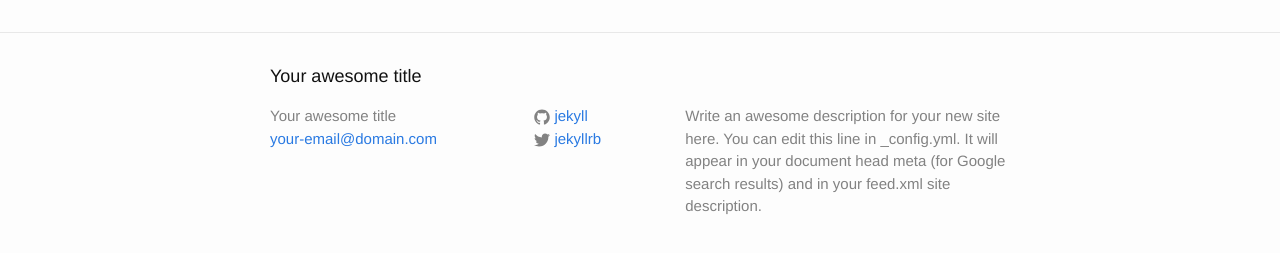
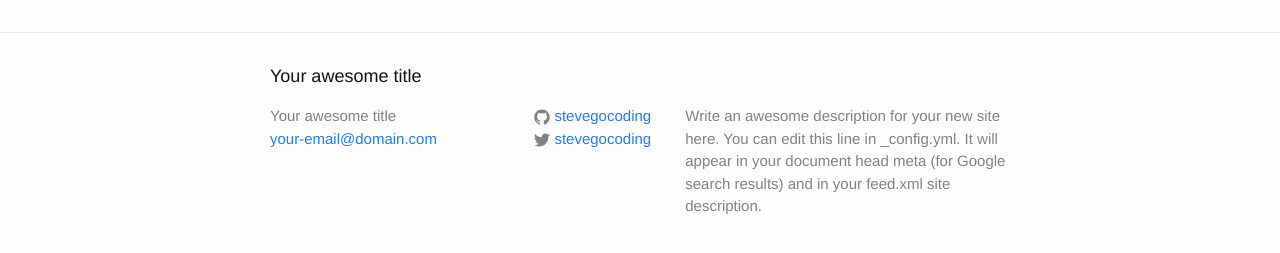
Before and after one commit to stevegocoding/stevegocoding.github.io, a Jekyll site: the page built from index.html, in a window 1280 px wide. Shown: the part 264-517 px from the top of the page. Built offline with Jekyll 4.4.1, drawn with Linux system fonts in a browser that asks for light colours.

Commit message:
change url, github username configs

```diff
--- a/_config.yml
+++ b/_config.yml
@@ -6,9 +6,9 @@
   line in _config.yml. It will appear in your document head meta (for
   Google search results) and in your feed.xml site description.
 baseurl: "" # the subpath of your site, e.g. /blog/
-url: "http://yourdomain.com" # the base hostname & protocol for your site
-twitter_username: jekyllrb
-github_username:  jekyll
+url: "http://stevegocoding.github.io" # the base hostname & protocol for your site
+twitter_username: stevegocoding
+github_username:  stevegocoding
 
 # Build settings
 markdown: kramdown
```
